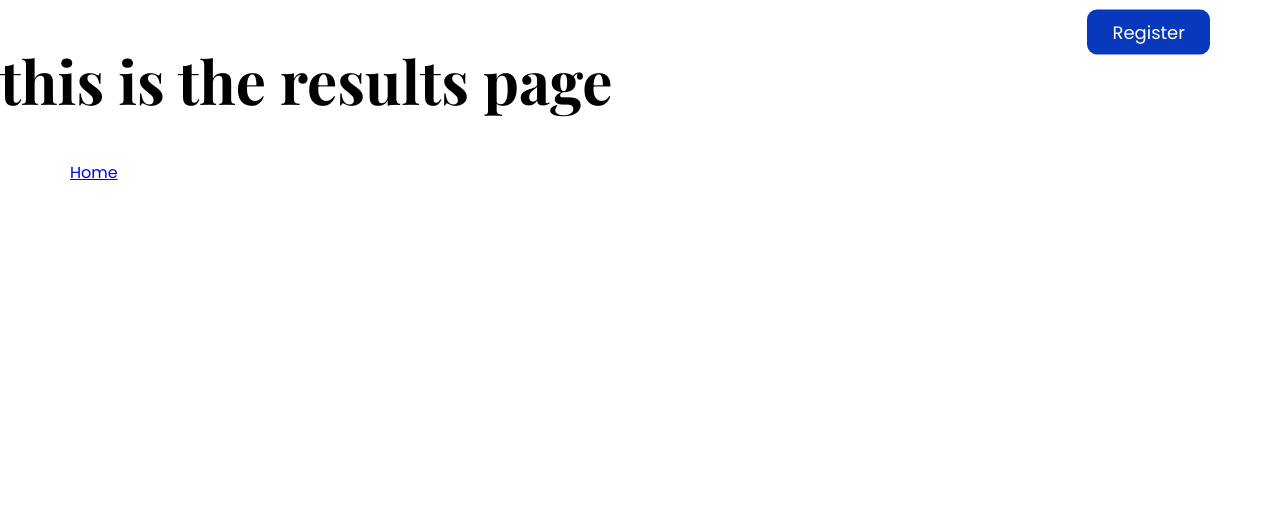
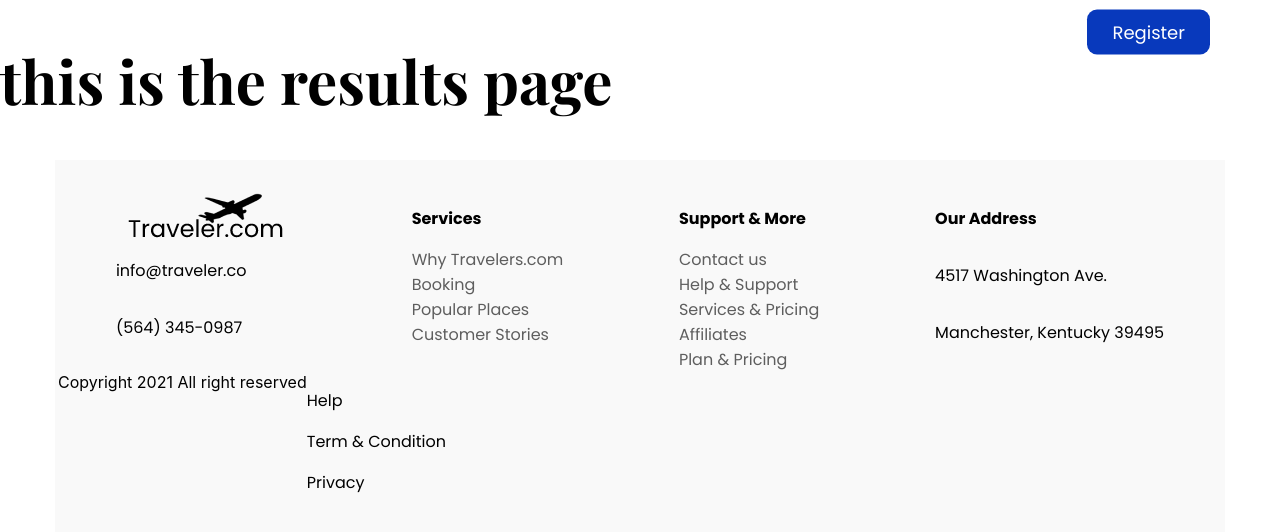
Before and after one commit to bsmith20681/flight-app-frontend, a React (Create React App) app: page /results in a window 1280 px wide. Shown: the top 532 px of the page. Built offline with nearby package versions, Linux system fonts and the light colour scheme.

Commit message:
styled footer

```diff
--- a/src/components/Footer.js
+++ b/src/components/Footer.js
@@ -1,10 +1,69 @@
 import React from "react";
 import { Link } from "react-router-dom";
+import LogoBlack from "../images/logo-black.png";
 
 const Footer = () => {
   return (
-    <div className="container">
-      <Link to="/">Home</Link>
+    <div className="container footer">
+      <div className="row justify-content-around">
+        <div className="footer-link_list">
+          <img src={LogoBlack} alt="logo" />
+          <p>info@traveler.co</p>
+          <p>(564) 345-0987</p>
+        </div>
+        <div className="footer-link_list">
+          <p>
+            <strong>Services</strong>
+          </p>
+          <a className="footer-link" href="#">
+            Why Travelers.com
+          </a>
+          <a className="footer-link" href="#">
+            Booking
+          </a>
+          <a className="footer-link" href="#">
+            Popular Places
+          </a>
+          <a className="footer-link" href="#">
+            Customer Stories
+          </a>
+        </div>
+        <div className="footer-link_list">
+          <p>
+            <strong>Support & More</strong>
+          </p>
+          <a className="footer-link" href="#">
+            Contact us
+          </a>
+          <a className="footer-link" href="#">
+            Help & Support
+          </a>
+          <a className="footer-link" href="#">
+            Services & Pricing
+          </a>
+          <a className="footer-link" href="#">
+            Affiliates
+          </a>
+          <a className="footer-link" href="">
+            Plan & Pricing
+          </a>
+        </div>
+        <div className="footer-link_list">
+          <p>
+            <strong>Our Address</strong>
+          </p>
+          <p>4517 Washington Ave.</p>
+          <p>Manchester, Kentucky 39495</p>
+        </div>
+      </div>
+      <div className="row">
+        <div>Copyright {new Date().getFullYear()} All right reserved</div>
+        <div>
+          <p>Help</p>
+          <p>Term & Condition</p>
+          <p>Privacy</p>
+        </div>
+      </div>
     </div>
   );
 };
--- /dev/null
+++ b/src/scss/components/Footer.scss
@@ -0,0 +1,15 @@
+@use "../variables/colors";
+
+.footer {
+  background-color: colors.$light-grey;
+  padding: 30px 0;
+
+  &-link {
+    text-decoration: none;
+    color: colors.$dark-grey;
+    &_list {
+      display: flex;
+      flex-direction: column;
+    }
+  }
+}
--- a/src/scss/main.css
+++ b/src/scss/main.css
@@ -251,6 +251,19 @@ nav {
     display: block;
   }
 }
+.footer {
+  background-color: #f9f9f9;
+  padding: 30px 0;
+}
+.footer-link {
+  text-decoration: none;
+  color: #5e5e5e;
+}
+.footer-link_list {
+  display: flex;
+  flex-direction: column;
+}
+
 .calendar {
   display: flex;
   border: 1px solid black;
@@ -361,6 +374,14 @@ nav {
 
 .d-flex {
   display: flex;
+}
+
+.justify-content-between {
+  justify-content: space-between;
+}
+
+.justify-content-around {
+  justify-content: space-around;
 }
 
 .align-items-center {
--- a/src/scss/main.scss
+++ b/src/scss/main.scss
@@ -8,6 +8,7 @@
 
 @use "components/SelectDate";
 @use "components/Header";
+@use "components/Footer";
 @use "components/Calendar";
 @use "components/SelectAirport";
 @use "components/FindFlight";
--- a/src/scss/utilities/_grid.scss
+++ b/src/scss/utilities/_grid.scss
@@ -42,6 +42,14 @@
 
 .d-flex {
   display: flex;
+}
+
+.justify-content-between {
+  justify-content: space-between;
+}
+
+.justify-content-around {
+  justify-content: space-around;
 }
 
 .align-items-center {
--- a/src/scss/variables/_colors.scss
+++ b/src/scss/variables/_colors.scss
@@ -4,5 +4,6 @@ $dark-orange: #c0591d;
 $blue: #0839bc;
 $dark-blue: #062e99;
 $white: #fff;
+$light-grey: #f9f9f9;
 $grey: #dfdfdf;
 $dark-grey: #5e5e5e;
```
Also changed, not shown: 1 other file (tests, documents, lock files or other folders).
